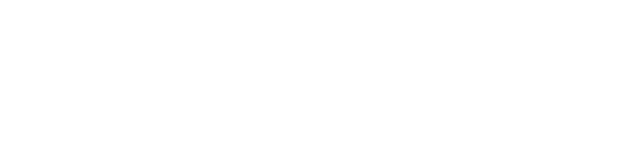
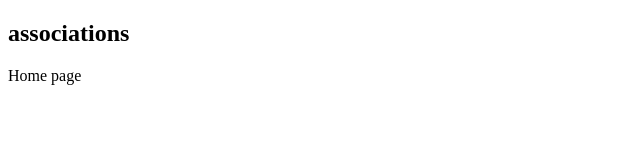
Before and after one commit to kamikael/mon-cv, a plain HTML site: page index.html in a window 1280 px wide. Shown: the whole page, without its empty margins (0-640 px from the left). Drawn offline with Linux system fonts and the light colour scheme.

Commit message:
mise en place de l section association

```diff
--- a/index.html
+++ b/index.html
@@ -8,6 +8,9 @@
 
 </head>
 <body>
-
+    <section class="associations">
+        <h1>associations</h1>
+        <p>Home page</p>
+    </section>
 </body>
 </html>
```
